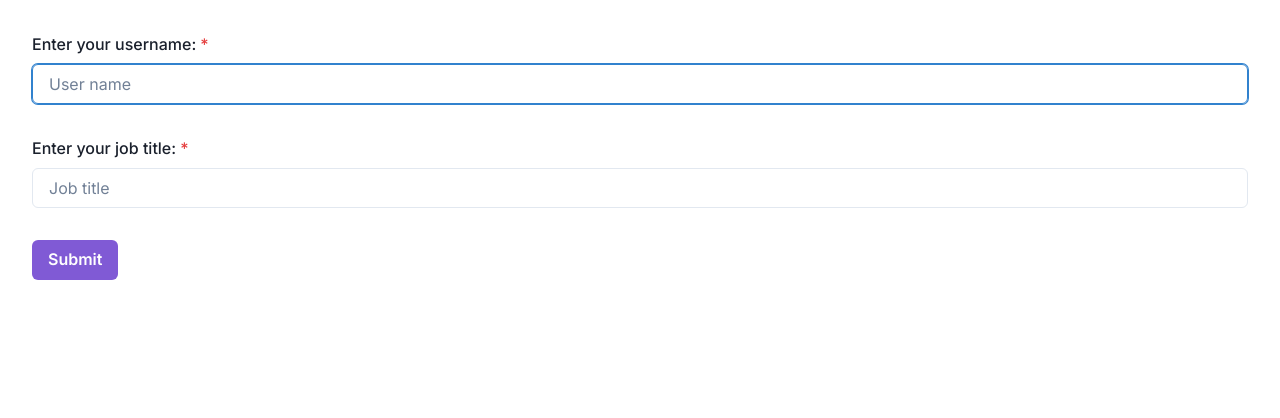
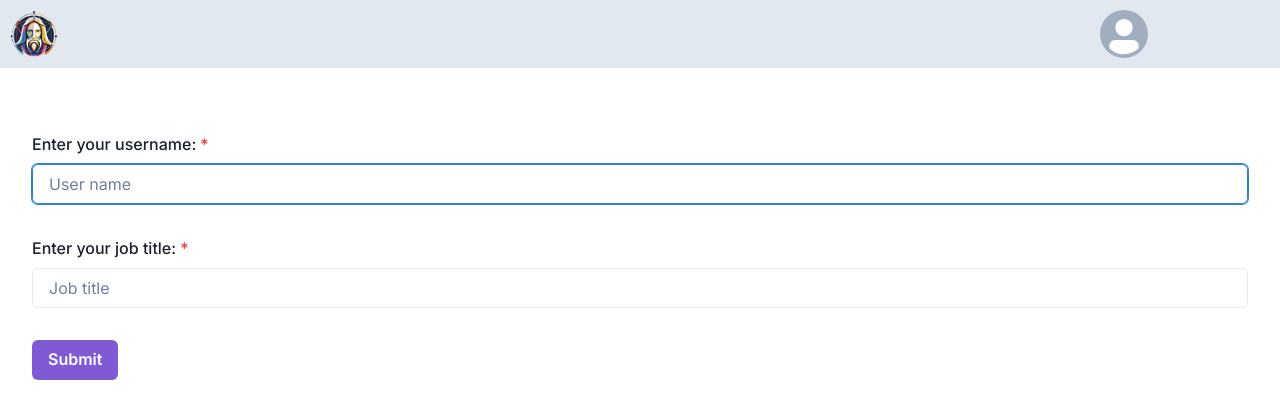
Before and after one commit to mortezahazrati/anime-hub, a Next.js app: page /signin in a window 1280 px wide. Shown: the top 418 px of the page. Built offline with nearby package versions, Linux system fonts and the light colour scheme; no server answers.

Commit message:
Added NavBar with UserProfile so user can see their info and update them

```diff
--- a/src/app/layout.tsx
+++ b/src/app/layout.tsx
@@ -7,6 +7,8 @@ import { Inter } from "next/font/google";
 
 import { ProviderChakra } from "@/providers/ProviderChakra";
 import { ProviderApollo } from "@/providers/ProviderApollo";
+import { Box } from "@chakra-ui/react";
+import NavBar from "@/components/NavBar";
 
 const inter = Inter({ subsets: ["latin"] });
 
@@ -25,6 +27,16 @@ export default function RootLayout({
       <body className={inter.className}>
         <ProviderApollo>
           <ProviderChakra>
+            <Box
+              position="fixed"
+              top="0"
+              left="0"
+              right="0"
+              zIndex="overlay"
+              bg="gray.200"
+            >
+              <NavBar />
+            </Box>
             <main className={styles.main}>{children}</main>
           </ProviderChakra>
         </ProviderApollo>
--- a/src/app/page.module.css
+++ b/src/app/page.module.css
@@ -32,6 +32,7 @@
   flex-direction: column;
   gap: 32px;
   grid-row-start: 2;
+  margin-top: 100px;
 }
 
 .main ol {
--- a/src/components/ItemsList.tsx
+++ b/src/components/ItemsList.tsx
@@ -30,7 +30,8 @@ const ItemsList = () => {
         paddingBottom={{ base: 4, lg: 8 }}
         position="fixed"
         zIndex="overlay"
-        top="20"
+        top={20}
+        left={3}
       >
         <Button
           as={Link}
--- /dev/null
+++ b/src/components/NavBar.tsx
@@ -0,0 +1,25 @@
+import { Box } from "@chakra-ui/react";
+import Link from "next/link";
+import Image from "next/image";
+
+import UserProfile from "./UserProfile";
+
+const NavBar = () => {
+  return (
+    <Box padding="10px" display="flex" justifyContent="space-between">
+      <Box>
+        <Link href="/">
+          <Image
+            src="/leonardo.png"
+            width={48}
+            height={48}
+            alt="leonardo-icon"
+          />
+        </Link>
+      </Box>
+      <UserProfile />
+    </Box>
+  );
+};
+
+export default NavBar;
--- /dev/null
+++ b/src/components/UserProfile.tsx
@@ -0,0 +1,41 @@
+import {
+  Avatar,
+  Box,
+  Flex,
+  Menu,
+  MenuButton,
+  MenuItem,
+  MenuList,
+  Text,
+} from "@chakra-ui/react";
+import Link from "next/link";
+import { cookies } from "next/headers";
+
+const UserProfile = () => {
+  const userInCookie = cookies().get("user-information")?.value;
+  const userInfoFromCookie: { username: string; jobTitle: string } =
+    userInCookie ? JSON.parse(userInCookie) : { username: "", jobTitle: "" };
+  return (
+    <Menu>
+      <MenuButton as="button">
+        <Flex width={170} gap={4}>
+          <Avatar />
+          <Box>
+            <Text fontWeight="bold">{userInfoFromCookie.username}</Text>
+            <Text>{userInfoFromCookie.jobTitle}</Text>
+          </Box>
+        </Flex>
+      </MenuButton>
+
+      <MenuList>
+        <Link href="/user">
+          <MenuItem>Update Profile</MenuItem>
+        </Link>
+        {/* TODO: Add logging out functionality */}
+        <MenuItem>Logout</MenuItem>
+      </MenuList>
+    </Menu>
+  );
+};
+
+export default UserProfile;
```
Also changed, not shown: public/leonardo.png (added).
